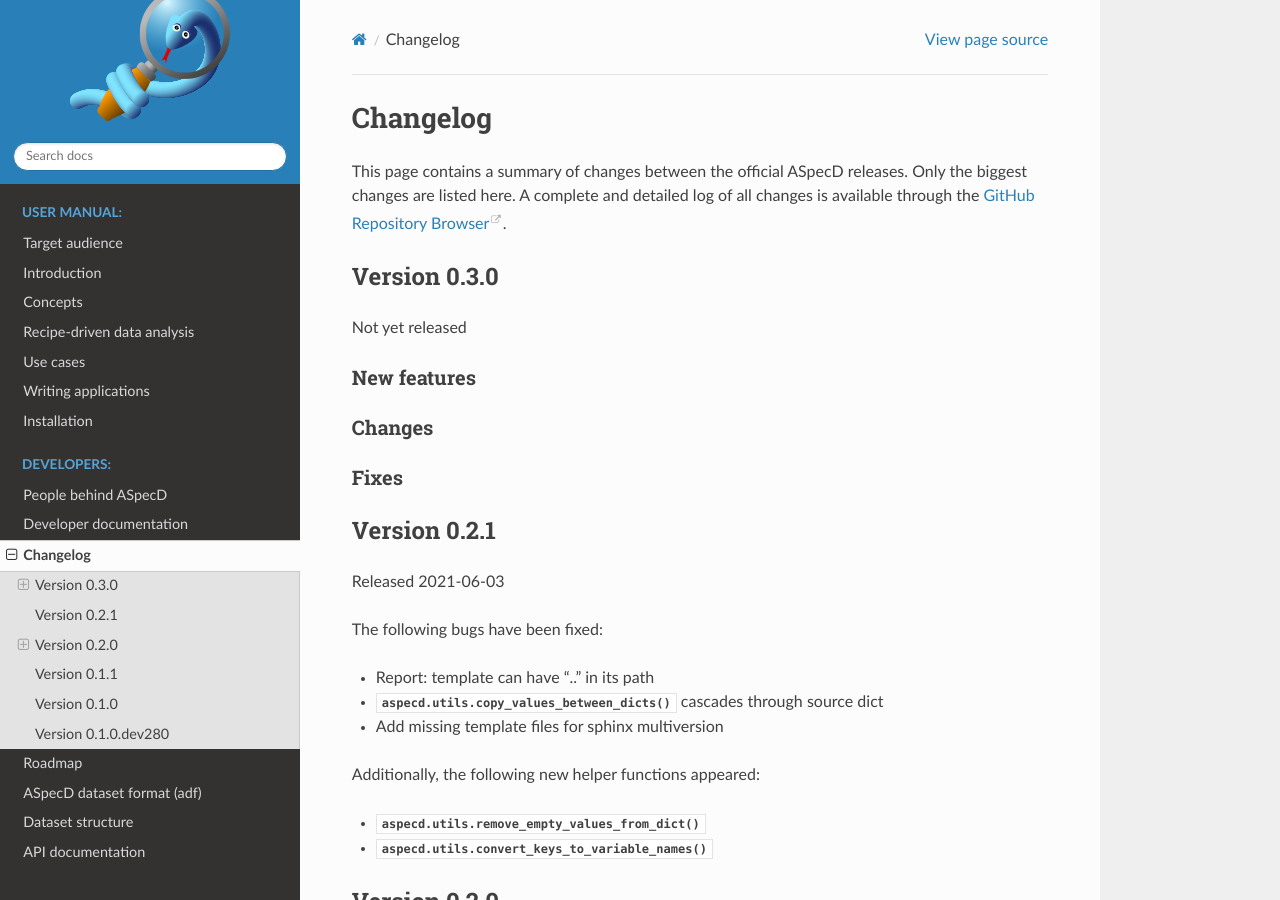
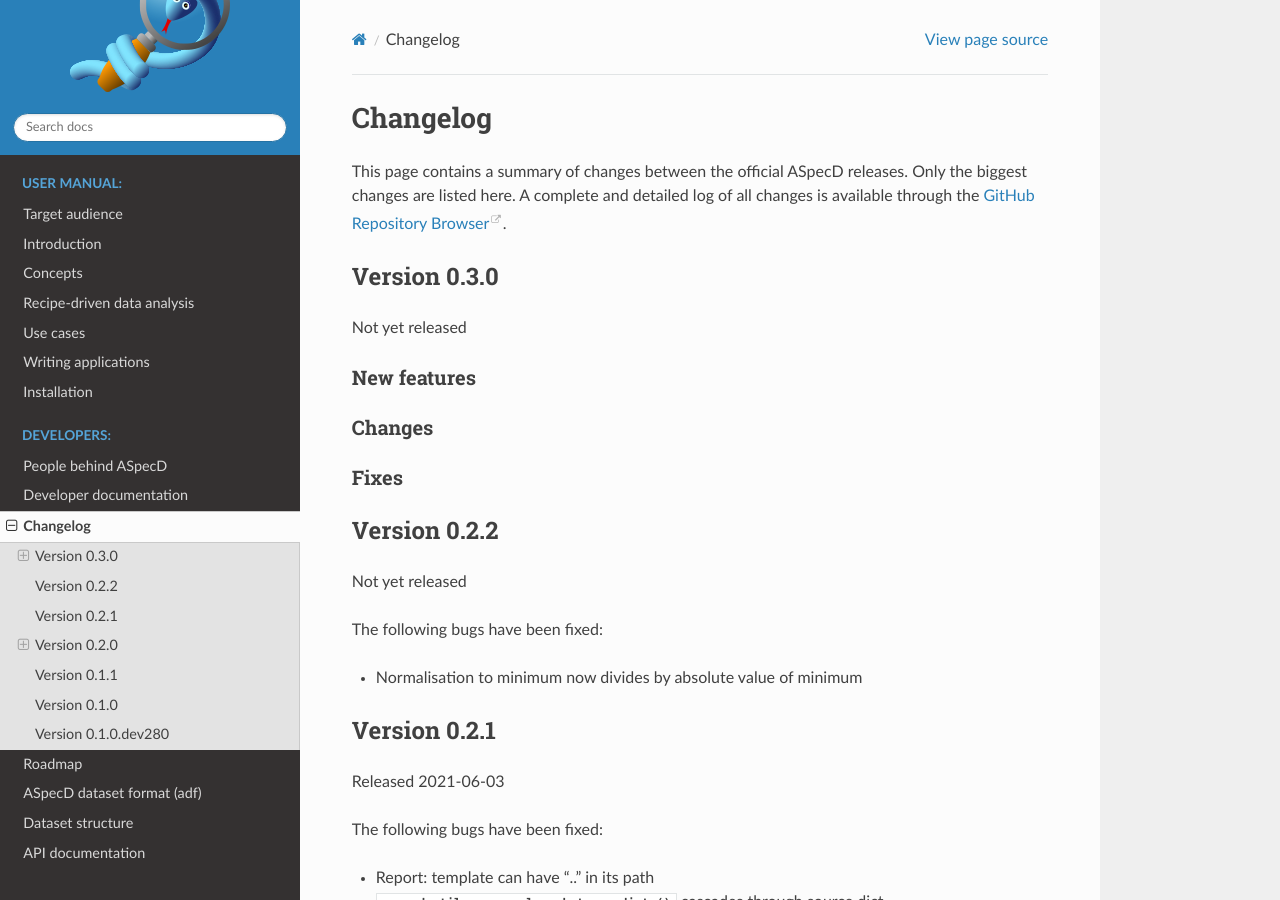
Before and after one commit to tillbiskup/aspecd, a Sphinx documentation site: the page built from docs/changelog.rst, in a window 1280 px wide and 900 px high. Built offline with Sphinx 7.4.7 and the Read the Docs theme 2.0.0, drawn with Linux system fonts in a browser that asks for light colours.

Commit message:
Normalisation to minimum now divides by absolute value of minimum

```diff
--- a/docs/changelog.rst
+++ b/docs/changelog.rst
@@ -20,6 +20,16 @@ Changes
 
 Fixes
 -----
+
+
+Version 0.2.2
+=============
+
+Not yet released
+
+The following bugs have been fixed:
+
+* Normalisation to minimum now divides by absolute value of minimum
 
 
 Version 0.2.1
```
Also changed, not shown: 3 other files.
